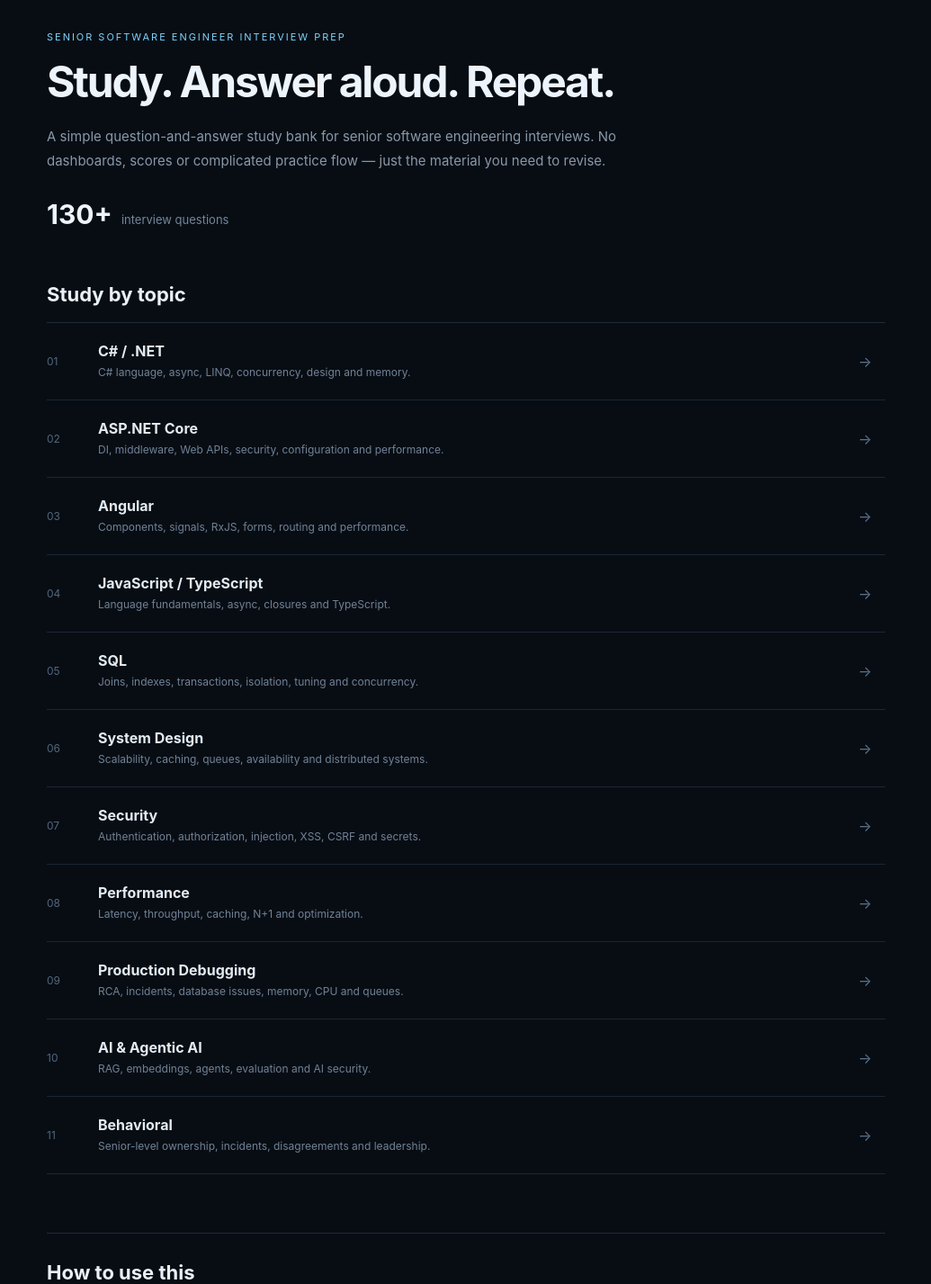
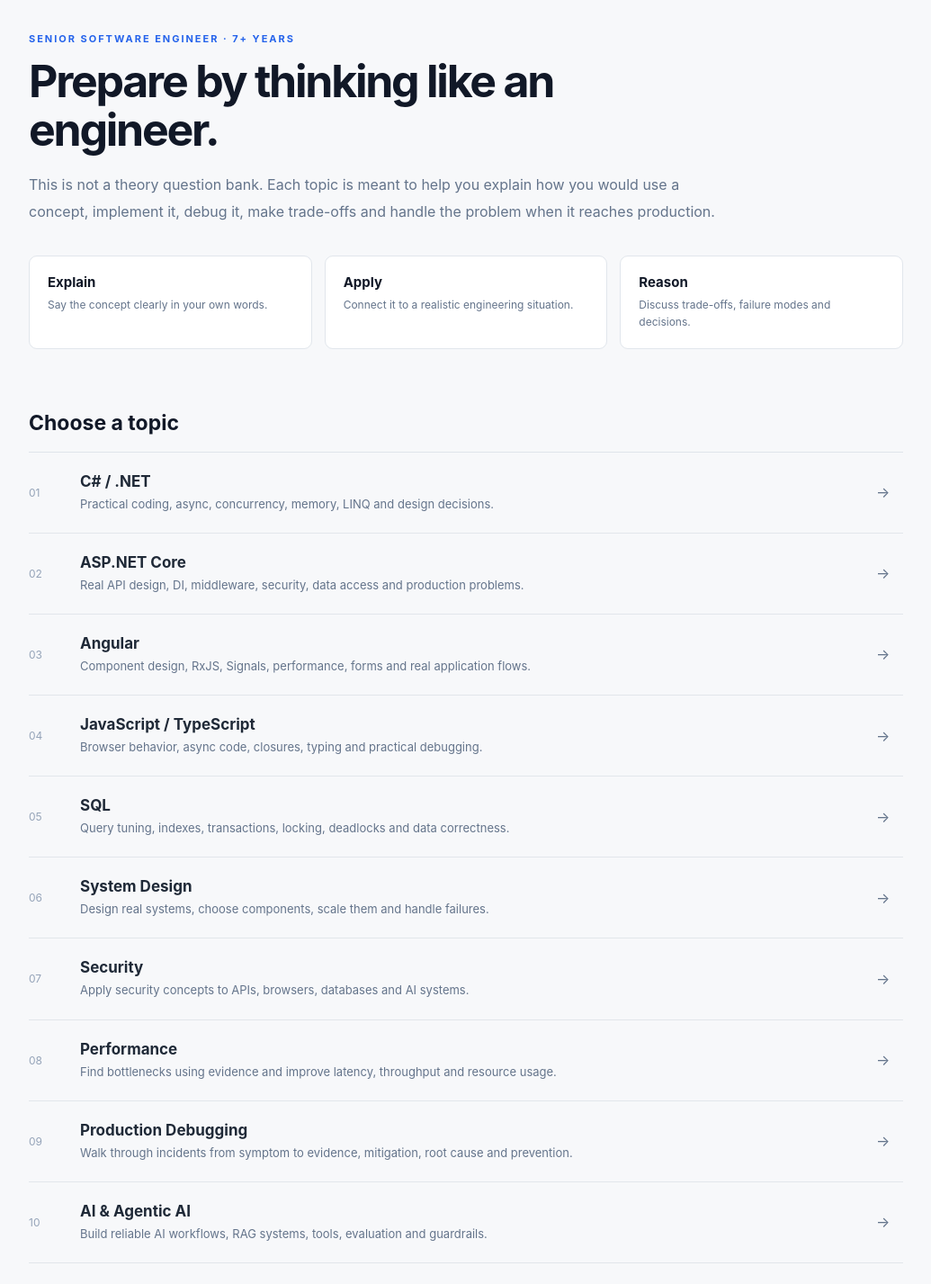
Before and after one commit to madhurivaranasi96/madhuri-interview-prep, an Angular app: page /#/ in a window 1280 px wide. Shown: the part 100-1527 px from the top of the page at 90% size, without its empty margins (122-1157 px from the left). Built offline with nearby package versions, Linux system fonts and the light colour scheme.

Commit message:
Refresh interview prep home for practical senior preparation

```diff
--- a/src/app/dashboard.component.ts
+++ b/src/app/dashboard.component.ts
@@ -2,28 +2,32 @@
 import {RouterLink} from '@angular/router';
 
 const TOPICS=[
-['C# / .NET','csharp','C# language, async, LINQ, concurrency, design and memory.'],
-['ASP.NET Core','dotnet','DI, middleware, Web APIs, security, configuration and performance.'],
-['Angular','angular','Components, signals, RxJS, forms, routing and performance.'],
-['JavaScript / TypeScript','javascript','Language fundamentals, async, closures and TypeScript.'],
-['SQL','sql','Joins, indexes, transactions, isolation, tuning and concurrency.'],
-['System Design','system-design','Scalability, caching, queues, availability and distributed systems.'],
-['Security','security','Authentication, authorization, injection, XSS, CSRF and secrets.'],
-['Performance','performance','Latency, throughput, caching, N+1 and optimization.'],
-['Production Debugging','production','RCA, incidents, database issues, memory, CPU and queues.'],
-['AI & Agentic AI','ai','RAG, embeddings, agents, evaluation and AI security.'],
-['Behavioral','behavioral','Senior-level ownership, incidents, disagreements and leadership.']
+['C# / .NET','csharp','Practical coding, async, concurrency, memory, LINQ and design decisions.'],
+['ASP.NET Core','.dotnet','Real API design, DI, middleware, security, data access and production problems.'],
+['Angular','angular','Component design, RxJS, Signals, performance, forms and real application flows.'],
+['JavaScript / TypeScript','javascript','Browser behavior, async code, closures, typing and practical debugging.'],
+['SQL','sql','Query tuning, indexes, transactions, locking, deadlocks and data correctness.'],
+['System Design','system-design','Design real systems, choose components, scale them and handle failures.'],
+['Security','security','Apply security concepts to APIs, browsers, databases and AI systems.'],
+['Performance','performance','Find bottlenecks using evidence and improve latency, throughput and resource usage.'],
+['Production Debugging','production','Walk through incidents from symptom to evidence, mitigation, root cause and prevention.'],
+['AI & Agentic AI','ai','Build reliable AI workflows, RAG systems, tools, evaluation and guardrails.'],
+['Behavioral','behavioral','Explain ownership, difficult decisions, incidents, conflict and technical leadership.']
 ];
 
 @Component({
 standalone:true,imports:[RouterLink],
 template:`
 <section class="home">
-<p class="label">SENIOR SOFTWARE ENGINEER INTERVIEW PREP</p>
-<h1>Study. Answer aloud. Repeat.</h1>
-<p class="intro">A simple question-and-answer study bank for senior software engineering interviews. No dashboards, scores or complicated practice flow — just the material you need to revise.</p>
-<div class="stats"><strong>130+</strong><span>interview questions</span></div>
-<h2>Study by topic</h2>
+<p class="label">SENIOR SOFTWARE ENGINEER · 7+ YEARS</p>
+<h1>Prepare by thinking like an engineer.</h1>
+<p class="intro">This is not a theory question bank. Each topic is meant to help you explain how you would use a concept, implement it, debug it, make trade-offs and handle the problem when it reaches production.</p>
+<div class="principles">
+<div><b>Explain</b><span>Say the concept clearly in your own words.</span></div>
+<div><b>Apply</b><span>Connect it to a realistic engineering situation.</span></div>
+<div><b>Reason</b><span>Discuss trade-offs, failure modes and decisions.</span></div>
+</div>
+<h2>Choose a topic</h2>
 <div class="topics">
 @for(t of topics;track t[1]){
 <a [routerLink]="['/topic',t[1]]">
@@ -33,16 +37,31 @@
 </a>
 }
 </div>
-<div class="method">
-<h2>How to use this</h2>
-<p><b>1.</b> Read the question and answer it aloud without looking below.</p>
-<p><b>2.</b> Compare your answer with the notes and identify what you missed.</p>
-<p><b>3.</b> For complex questions, explain trade-offs, failure modes, testing and production impact.</p>
-<p><b>4.</b> Repeat the same topic until you can answer naturally without memorizing sentences.</p>
-</div>
 </section>`,
 styles:[`
-:host{display:block}.home{max-width:1000px;margin:0 auto;padding:70px 34px 100px}.label{margin:0 0 13px;color:#7dd3fc;font-size:11px;letter-spacing:.18em}h1{margin:0;font-size:48px;letter-spacing:-.045em;color:#edf4fb}.intro{max-width:720px;color:#8998a9;font-size:15px;line-height:1.8;margin:18px 0 28px}.stats{display:flex;align-items:baseline;gap:10px;margin:0 0 58px;color:#73869b}.stats strong{font-size:30px;color:#edf4fb}.stats span{font-size:13px}h2{font-size:22px;color:#e9f0f6;margin:0 0 18px}.topics{border-top:1px solid #202b39}.topics a{display:grid;grid-template-columns:42px 1fr 30px;gap:15px;align-items:center;padding:21px 0;border-bottom:1px solid #1b2633;text-decoration:none;color:inherit}.topics a:hover b{color:#7dd3fc}.topic-number{font-size:12px;color:#53677d}.topics b{display:block;font-size:16px;color:#e3ebf2;margin-bottom:5px}.topics small{display:block;color:#718296;font-size:12px;line-height:1.5}.arrow{color:#587089}.method{margin-top:65px;padding-top:30px;border-top:1px solid #202b39}.method p{color:#8b9aaa;font-size:13px;line-height:1.8;margin:8px 0}.method b{color:#dce6ef}@media(max-width:700px){.home{padding:45px 18px 70px}h1{font-size:36px}.topics a{grid-template-columns:32px 1fr 20px}}
+:host{display:block;background:#f7f8fa;color:#1f2937;min-height:calc(100vh - 64px)}
+.home{max-width:1040px;margin:0 auto;padding:72px 34px 100px}
+.label{margin:0 0 13px;color:#2563eb;font-size:11px;font-weight:700;letter-spacing:.18em}
+h1{margin:0;max-width:800px;font-size:50px;line-height:1.08;letter-spacing:-.045em;color:#111827}
+.intro{max-width:790px;color:#64748b;font-size:16px;line-height:1.85;margin:20px 0 34px}
+.principles{display:grid;grid-template-columns:repeat(3,1fr);gap:14px;margin:0 0 68px}
+.principles div{background:#fff;border:1px solid #e1e6ec;border-radius:9px;padding:19px 20px}
+.principles b{display:block;color:#111827;font-size:15px;margin-bottom:6px}
+.principles span{display:block;color:#64748b;font-size:12px;line-height:1.6}
+h2{font-size:23px;color:#111827;margin:0 0 18px}
+.topics{border-top:1px solid #dfe4ea}
+.topics a{display:grid;grid-template-columns:42px 1fr 30px;gap:15px;align-items:center;padding:22px 0;border-bottom:1px solid #e2e6eb;text-decoration:none;color:inherit}
+.topics a:hover b{color:#2563eb}
+.topic-number{font-size:12px;color:#94a3b8}
+.topics b{display:block;font-size:17px;color:#1f2937;margin-bottom:5px}
+.topics small{display:block;color:#64748b;font-size:13px;line-height:1.55}
+.arrow{color:#64748b}
+@media(max-width:700px){
+.home{padding:48px 18px 70px}
+h1{font-size:37px}
+.principles{grid-template-columns:1fr;margin-bottom:50px}
+.topics a{grid-template-columns:32px 1fr 20px}
+}
 `]
 })
 export class DashboardComponent{readonly topics=TOPICS;}
```
